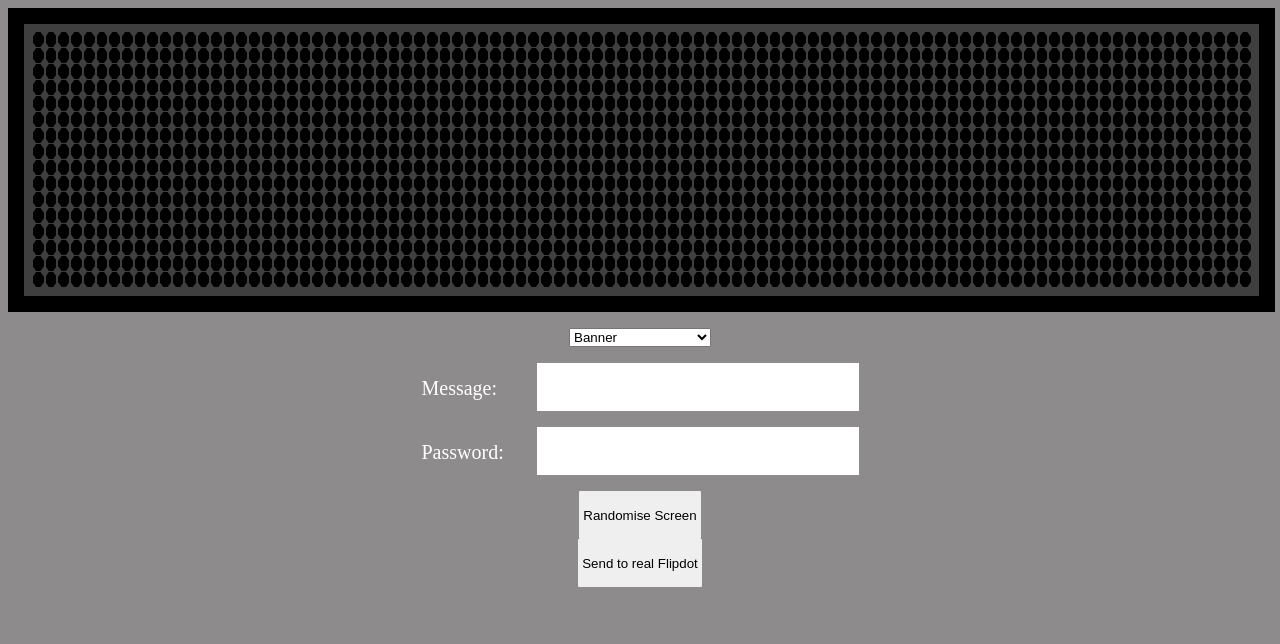
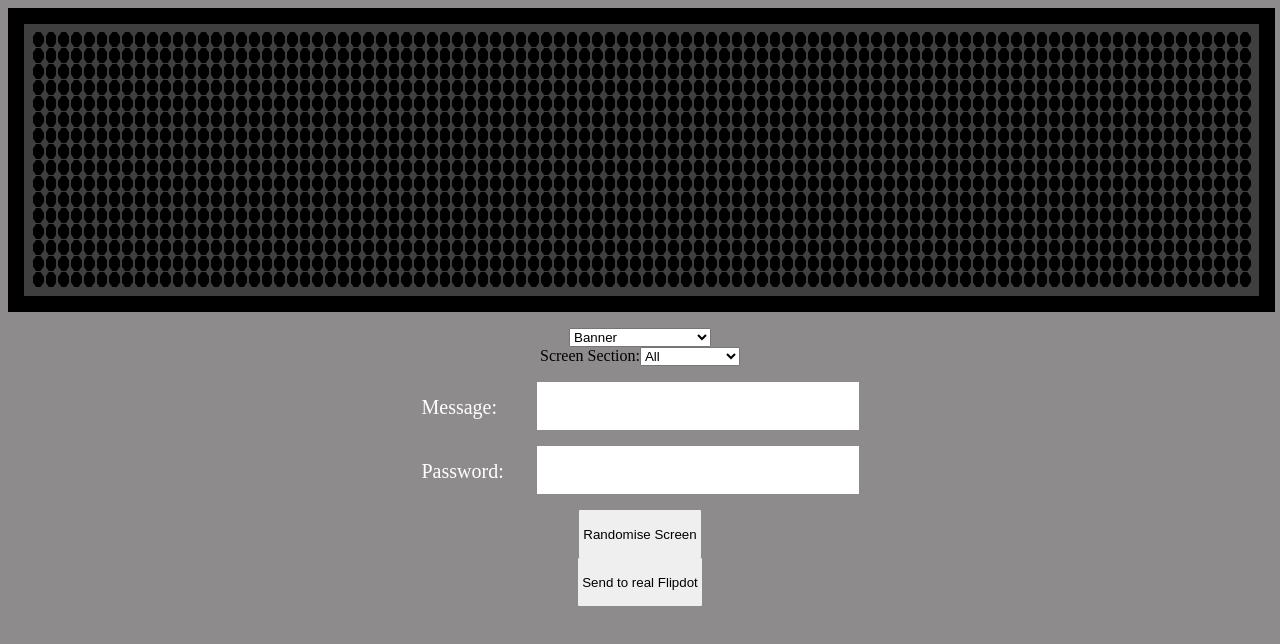
Before and after one commit to rsmarsh/flipdot-smart-screen, a Next.js app in the folder client/: page / in a window 1280 px wide. Shown: the top 644 px of the page. Built offline with nearby package versions, Linux system fonts and the light colour scheme.

Commit message:
adds front end ability to select a section

```diff
--- a/client/src/components/Controls.tsx
+++ b/client/src/components/Controls.tsx
@@ -3,9 +3,10 @@ import Randomise from './controls/Randomise';
 import TextToFont from './controls/TextToFont';
 import SendToScreen from './controls/SendToScreen';
 import FontSelector from './controls/FontSelector';
+import SectionSelect from './controls/SectionSelect';
 import styles from './Controls.module.css';
 import { useState } from 'react';
-import { Fonts } from 'figlet';
+import type { Fonts } from 'figlet';
 
 interface ControlsProps {
   activeMatrix: DotMatrix;
@@ -16,10 +17,12 @@ const Controls = (props: ControlsProps) => {
   const [activeMessage, setActiveMessage] = useState('');
   const [passwordEntered, setPasswordEntered] = useState('');
   const [activeFont, setActiveFont] = useState<Fonts>('Banner');
+  const [selectedSection, setSelectedSection] = useState<string>('top');
 
   return (
     <div className={styles.controls}>
       <FontSelector activeFont={activeFont} setActiveFont={setActiveFont} />
+      <SectionSelect onSectionChange={setSelectedSection} />
       <TextToFont
         activeMessage={activeMessage}
         passwordEntered={passwordEntered}
@@ -34,6 +37,7 @@ const Controls = (props: ControlsProps) => {
         activeMatrix={props.activeMatrix}
         passwordEntered={passwordEntered}
         activeFont={activeFont}
+        selectedSection={selectedSection}
       />
     </div>
   );
--- /dev/null
+++ b/client/src/components/controls/SectionSelect.tsx
@@ -0,0 +1,45 @@
+'use client';
+
+import SelectInput from '@/components/inputs/SelectInput';
+
+export type Section =
+  | 'all'
+  | 'top'
+  | 'bottom'
+  | 'topleft'
+  | 'topright'
+  | 'bottomleft'
+  | 'bottomright';
+
+interface SectionSelectProps {
+  onSectionChange: (newSection: string) => void;
+}
+
+const SectionSelect = (props: SectionSelectProps) => {
+  const handleChange = (e: React.ChangeEvent<HTMLSelectElement>) => {
+    props.onSectionChange(e.currentTarget.value);
+  };
+
+  const sections: Record<Section, string> = {
+    all: 'All',
+    top: 'Top',
+    bottom: 'Bottom',
+    topleft: 'Top Left',
+    topright: 'Top Right',
+    bottomleft: 'Bottom Left',
+    bottomright: 'Bottom Right'
+  };
+
+  return (
+    <div>
+      <SelectInput
+        label='Screen Section'
+        onChange={handleChange}
+        options={sections}
+        defaultValue='Top'
+      />
+    </div>
+  );
+};
+
+export default SectionSelect;
--- a/client/src/components/controls/SendToScreen.tsx
+++ b/client/src/components/controls/SendToScreen.tsx
@@ -9,24 +9,31 @@ interface ControlProps {
   passwordEntered: string;
   activeFont: Fonts;
   activeMatrix: DotMatrix;
+  selectedSection: string;
 }
 
 const SendToScreen = (props: ControlProps) => {
-  // const handleClick = () => {
-  //   sendTextToDisplay({
-  //     message: props.activeMessage,
-  //     password: props.passwordEntered,
-  //     font: props.activeFont
-  //   });
-  // };
+  const handleClick = () => {
+    // All sends an entire matrix to the backend to display as sent
+    if (props.selectedSection === 'all') {
+      const booleanMatrixArray = convertMatrixToBooleanArray(
+        props.activeMatrix
+      );
 
-  const handleClick = () => {
-    const booleanMatrixArray = convertMatrixToBooleanArray(props.activeMatrix);
+      sendMatrixToDisplay({
+        matrix: booleanMatrixArray,
+        password: props.passwordEntered
+      });
 
-    sendMatrixToDisplay({
-      matrix: booleanMatrixArray,
-      password: props.passwordEntered
-    });
+      // Otherwise, we are sending the text for the backend to add to a specific section of the display
+    } else {
+      sendTextToDisplay({
+        message: props.activeMessage,
+        font: props.activeFont,
+        section: props.selectedSection,
+        password: props.passwordEntered
+      });
+    }
   };
 
   return (
--- /dev/null
+++ b/client/src/components/inputs/SelectInput.module.css
@@ -0,0 +1,3 @@
+.selectInputWrapper {
+  display: block;
+}
--- /dev/null
+++ b/client/src/components/inputs/SelectInput.tsx
@@ -0,0 +1,32 @@
+import styles from './SelectInput.module.css';
+import { ChangeEvent, useState } from 'react';
+
+interface SelectInputProps {
+  onChange: (evt: React.ChangeEvent<HTMLSelectElement>) => void;
+  label: string;
+  defaultValue?: string;
+  options: Record<string, string>;
+}
+
+const SelectInput = (props: SelectInputProps) => {
+  return (
+    <div className={styles.selectInputWrapper}>
+      <label>
+        {props.label}:
+        <select
+          name='section'
+          defaultValue={props.defaultValue}
+          onChange={props.onChange}
+        >
+          {Object.keys(props.options).map((optionName) => (
+            <option key={optionName} value={optionName}>
+              {props.options[optionName]}
+            </option>
+          ))}
+        </select>
+      </label>
+    </div>
+  );
+};
+
+export default SelectInput;
--- a/client/src/utils/network.ts
+++ b/client/src/utils/network.ts
@@ -1,4 +1,3 @@
-import { DotMatrix } from '@/types/flipdot';
 import type { Fonts } from 'figlet';
 
 // API is on the same url but different subdomain
@@ -14,6 +13,7 @@ interface SendTextOptions {
   message: string;
   password: string;
   font: Fonts;
+  section: string;
 }
 
 interface SendMatrixOptions {
@@ -29,6 +29,7 @@ export const sendTextToDisplay = async (options: SendTextOptions) => {
   const data = {
     font: font,
     message: options.message,
+    section: options.section,
     password: options.password
   };
 
@@ -41,8 +42,6 @@ export const sendTextToDisplay = async (options: SendTextOptions) => {
 
     body: JSON.stringify(data)
   });
-
-  console.log(req);
 };
 
 export const sendMatrixToDisplay = async (options: SendMatrixOptions) => {
@@ -62,6 +61,4 @@ export const sendMatrixToDisplay = async (options: SendMatrixOptions) => {
 
     body: JSON.stringify(data)
   });
-
-  console.log(req);
 };
```
